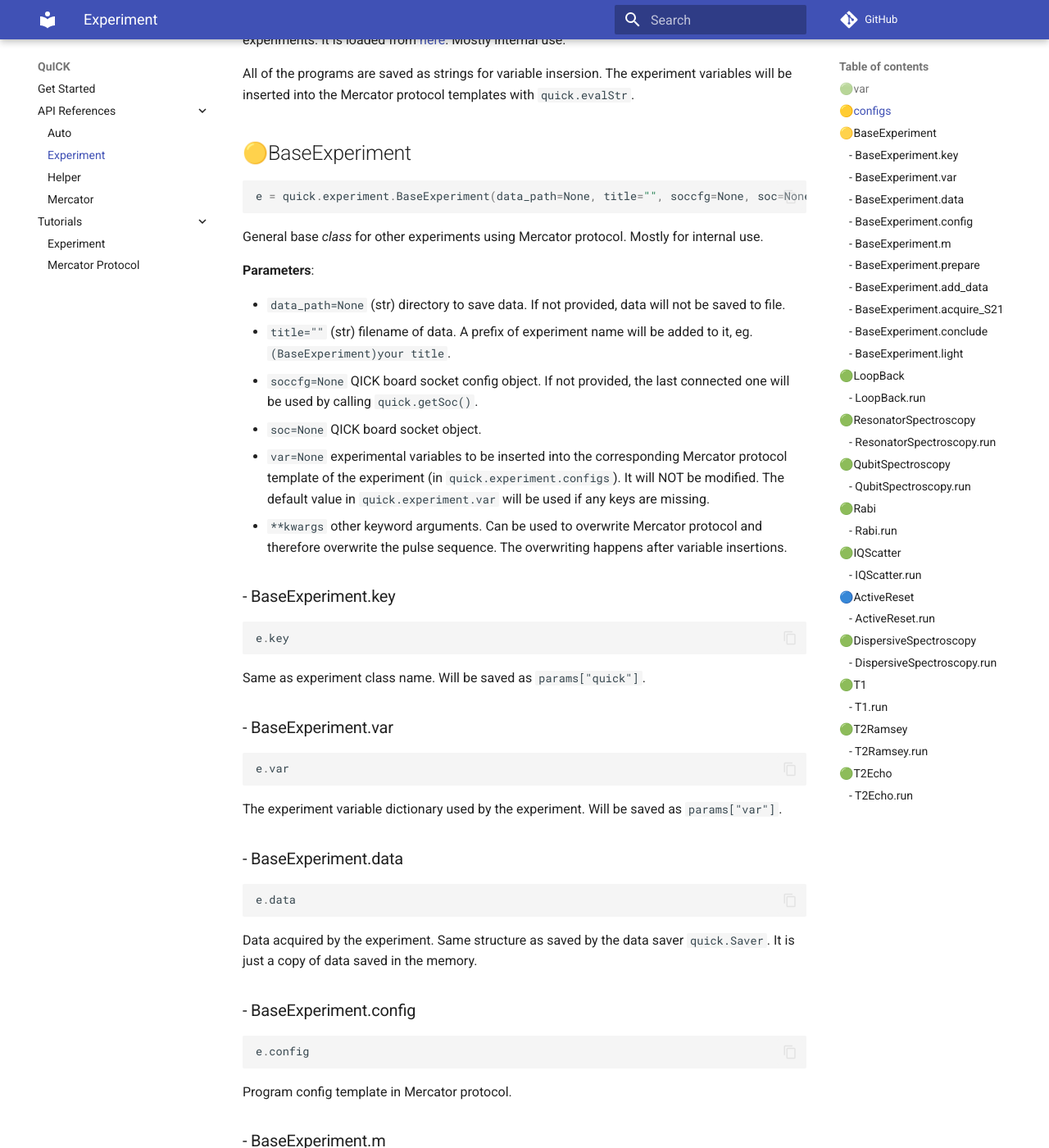
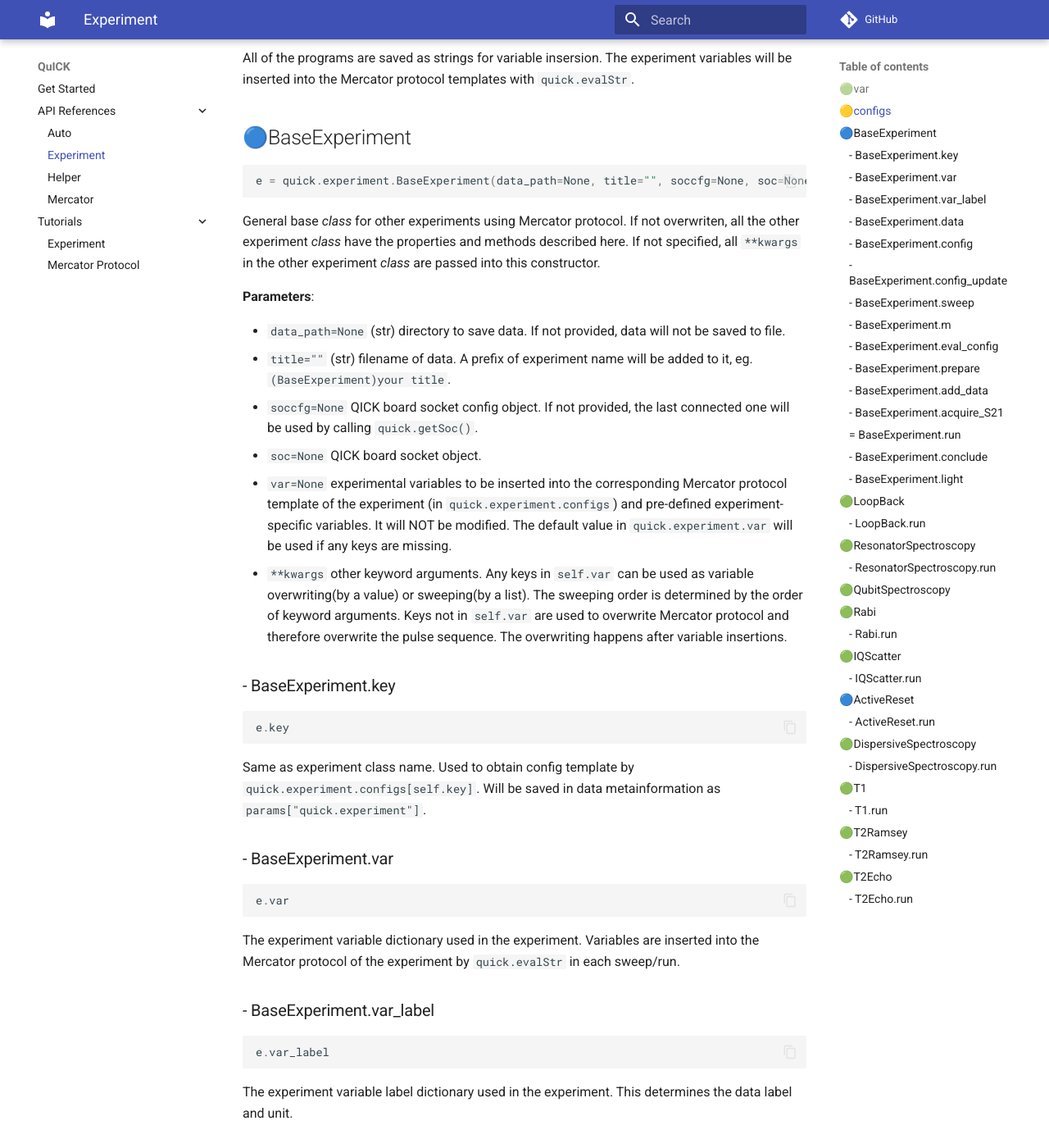
Before and after one commit to clelandlab/quick, an MkDocs documentation site: the page built from docs/API References/experiment.md, in a window 1280 px wide and 1400 px high, scrolled down 1075 px. Shown: the whole window at 82% size. Built offline with MkDocs 1.6.1 and Material for MkDocs 9.7.7, drawn with Linux system fonts in a browser that asks for light colours; comment, search, counter and statistics services are not loaded; some of the changed text lies outside the part shown.

Commit message:
Update doc for 0.2

````diff
--- a/docs/API References/experiment.md
+++ b/docs/API References/experiment.md
@@ -51,13 +50,13 @@
 
 All of the programs are saved as strings for variable insersion. The experiment variables will be inserted into the Mercator protocol templates with `quick.evalStr`.
 
-## 🟡BaseExperiment
+## 🔵BaseExperiment
 
 ```python
 e = quick.experiment.BaseExperiment(data_path=None, title="", soccfg=None, soc=None, var=None, **kwargs)
 ```
 
-General base *class* for other experiments using Mercator protocol. Mostly for internal use.
+General base *class* for other experiments using Mercator protocol. If not overwriten, all the other experiment *class* have the properties and methods described here. If not specified, all `**kwargs` in the other experiment *class* are passed into this constructor.
 
 **Parameters**:
 
@@ -65,8 +64,8 @@
 - `title=""` (str) filename of data. A prefix of experiment name will be added to it, eg. `(BaseExperiment)your title`.
 - `soccfg=None` QICK board socket config object. If not provided, the last connected one will be used by calling `quick.getSoc()`.
 - `soc=None` QICK board socket object.
-- `var=None` experimental variables to be inserted into the corresponding Mercator protocol template of the experiment (in `quick.experiment.configs`). It will NOT be modified. The default value in `quick.experiment.var` will be used if any keys are missing.
-- `**kwargs` other keyword arguments. Can be used to overwrite Mercator protocol and therefore overwrite the pulse sequence. The overwriting happens after variable insertions.
+- `var=None` experimental variables to be inserted into the corresponding Mercator protocol template of the experiment (in `quick.experiment.configs`) and pre-defined experiment-specific variables. It will NOT be modified. The default value in `quick.experiment.var` will be used if any keys are missing.
+- `**kwargs` other keyword arguments. Any keys in `self.var` can be used as variable overwriting(by a value) or sweeping(by a list). The sweeping order is determined by the order of keyword arguments. Keys not in `self.var` are used to overwrite Mercator protocol and therefore overwrite the pulse sequence. The overwriting happens after variable insertions.
 
 ### - BaseExperiment.key
 
@@ -74,7 +73,7 @@
 e.key
 ```
 
-Same as experiment class name. Will be saved as `params["quick"]`.
+Same as experiment class name. Used to obtain config template by `quick.experiment.configs[self.key]`. Will be saved in data metainformation as `params["quick.experiment"]`.
 
 ### - BaseExperiment.var
 
@@ -82,7 +81,15 @@
 e.var
 ```
 
-The experiment variable dictionary used by the experiment.  Will be saved as `params["var"]`.
+The experiment variable dictionary used in the experiment. Variables are inserted into the Mercator protocol of the experiment by `quick.evalStr` in each sweep/run.
+
+### - BaseExperiment.var_label
+
+```python
+e.var_label
+```
+
+The experiment variable label dictionary used in the experiment. This determines the data label and unit.
 
 ### - BaseExperiment.data
 
@@ -98,7 +105,23 @@
 e.config
 ```
 
-Program config template in Mercator protocol.
+Program config (pulse sequence) dictionary in Mercator protocol, will be run to acquire data.
+
+### - BaseExperiment.config_update
+
+```python
+e.config_update
+```
+
+Config update dictionary. Used to overwrite `self.config` after variable insertion in each sweep/run.
+
+### - BaseExperiment.sweep
+
+```python
+e.sweep
+```
+
+Sweep dictionary. Store sweeping variables.
 
 ### - BaseExperiment.m
 
@@ -107,6 +130,18 @@
 ```
 
 The Mercator instance created by the experiment.
+
+### - BaseExperiment.eval_config
+
+```python
+e.eval_config(v)
+```
+
+Perform variable insertion and then config overwriting, generating `self.config` from the template `quick.experiment.configs[self.key]`
+
+**Parameters**:
+
+- `v` (dict) variable dictionary, used in variable insertion.
 
 ### - BaseExperiment.prepare
 
@@ -118,7 +153,7 @@
 
 **Parameters**:
 
-- `indep_params=[]` (list) a list of 2-tuples, specifying meta information for independent variables, in the format of `("Name", "Unit")`
+- `indep_params=[]` (list) a list of 2-tuples, specifying meta information for independent variables, in the format of `("Name", "Unit")`. Note that variables in `self.sweep` are automatically added without passing in.
 - `log_mag=False` (bool) whether to measure amplitude in log scale (with normalization).
 - `population=False` (bool) whether to measure the qubit population.
 
@@ -137,23 +172,50 @@
 ### - BaseExperiment.acquire_S21
 
 ```python
-e.acquire_S21(cfg, indep_list, log_mag=False, decimated=False, population=False)
+e.acquire_S21(indep_list, log_mag=False, decimated=False, population=False)
 ```
 
-acquire data for standard S21 measurement. Mostly for internal use.
+acquire data for standard S21 measurement. Run the program specified by `self.config` in Mercator protocol. Mostly for internal use.
 
 **Parameters**:
 
-- `cfg` (dict) a program in Mercator protocol.
 - `indep_list` (list) a list of values for independent variables, in the exact order as specified by `prepare`.
 - `log_mag=False` (bool) whether to measure amplitude in log scale (with normalization).
 - `decimated=False` (bool) whether to acquire for time-series output.
 - `population=False` (bool) whether to measure the qubit population.
 
+### = BaseExperiment.run
+
+```python
+e = e.run(silent=False, log_mag=False, population=False)
+```
+
+Run the experiment. See details below.
+
+**Parameters**:
+
+- `silent=False` (bool) Whether to avoid any printing.
+- `log_mag=False` (bool) whether to measure amplitude in log scale (with normalization).
+- `population=False` (bool) whether to measure the qubit population.
+
+**Return**:
+
+- `e` the experiment object itself.
+
+**Detail**:
+
+This method performs the following steps:
+
+1. Call `self.prepare` to prepare the data saver.
+2. Use `quick.Sweep` to sweep the variables in `self.sweep`. In each sweep:
+    1. Call `self.eval_config` to generate the corresponding `self.config`
+    2. Call `self.acquire_S21` to execute and save data with `quick.Mercator`
+3. Call and return `self.conclude`
+
 ### - BaseExperiment.conclude
 
 ```python
-e.conclude(silent=False)
+e = e.conclude(silent=False)
 ```
 
 finalize the experiment, print message for completion. Mostly for internal use.
@@ -162,13 +224,21 @@
 
 - `silent=False` (bool) Whether to avoid any printing.
 
+**Return**:
+
+- `e` the experiment object itself.
+
 ### - BaseExperiment.light
 
 ```python
-e.light()
+e = e.light()
 ```
 
 Light the internal Mercator object.
+
+**Return**:
+
+- `e` the experiment object itself.
 
 ## 🟢LoopBack
 
@@ -178,7 +248,7 @@
 e = quick.experiment.LoopBack(**kwargs)
 ```
 
-Measure the loop-back signal.
+Measure the loop-back signal. No variable sweeping.
 
 - `indep_params = [("Time", "us")]`
 - `dep_params = [("Amplitude", "", "lin mag"), ("Phase", "rad"), ("I", ""), ("Q", "")]`
@@ -194,29 +264,29 @@
 **Parameters**:
 
 - `silent=False` (bool) Whether to avoid any printing.
+- `log_mag=False` (bool) whether to measure amplitude in log scale (with normalization).
+
+**Return**:
+
+- `e` the experiment object itself.
 
 ## 🟢ResonatorSpectroscopy
 
 > Base *class*: `BaseExperiment`
 
 ```python
-e = quick.experiment.ResonatorSpectroscopy(r_freqs=[], r_powers=None, **kwargs)
+e = quick.experiment.ResonatorSpectroscopy(**kwargs)
 ```
 
 Measure the resonator spectroscopy, including the power spectroscopy.
 
+- Arbitrary variable sweeping
 - `dep_params = [("Amplitude", "dB", "log mag"), ("Phase", "rad"), ("I", ""), ("Q", "")]`
-- Amplitude can be `lin mag` by setting `log_mag=False` in parameters of `e.run()`
-
-**Parameters**:
-
-- `r_freqs=[]` (1D ArrayLike) resonator frequency list `("Frequency", "MHz")`.
-- `r_powers=None` (1D ArrayLike) optional resonator power list `("Power", "dBm")`.
 
 ### - ResonatorSpectroscopy.run
 
 ```python
-e.run(silent=False, log_mag=True)
+e = e.run(silent=False, log_mag=True)
 ```
 
 run the experiment.
@@ -226,27 +296,44 @@
 - `silent=False` (bool) Whether to avoid any printing.
 - `log_mag=True` (bool) Whether to use log magnitude (dB).
 
+**Return**:
+
+- `e` the experiment object itself.
+
 ## 🟢QubitSpectroscopy
 
 > Base *class*: `BaseExperiment`
 
 ```python
-e = quick.experiment.QubitSpectroscopy(q_freqs=[], r_freqs=None, **kwargs)
+e = quick.experiment.QubitSpectroscopy(**kwargs)
 ```
 
 Measure the qubit spectroscopy, or two-tone spectroscopy.
 
+- Arbitrary variable sweeping
 - `dep_params = [("Amplitude", "", "lin mag"), ("Phase", "rad"), ("I", ""), ("Q", "")]`
+    - include `(Population, "")` by `e.run(population=True)`
+    - use log magnitude by `e.run(log_mag=True)`
 
-**Parameters**:
+## 🟢Rabi
 
-- `q_freqs=[]` (1D ArrayLike) qubit frequency list `("Qubit Frequency", "MHz")`.
-- `r_freqs=None` (1D ArrayLike) optional resonator frequency list `("Readout Frequency", "MHz")`.
-
-### - QubitSpectroscopy.run
+> Base *class*: `BaseExperiment`
 
 ```python
-e.run(silent=False)
+e = quick.experiment.Rabi(**kwargs)
+```
+
+Measure the Rabi oscillation.
+
+- Arbitrary variable sweeping, plus:
+    - `cycle=0` (int) extra pi pulse cycle. Every cycle gives two extra pi pulse. `cycle=0` gives 1 pi pulse.
+- `dep_params = [("Population", ""), ("Amplitude", "", "lin mag"), ("Phase", "rad"), ("I", ""), ("Q", "")]`
+    - remove `(Population, "")` by `e.run(population=False)`
+
+### - Rabi.run
+
+```python
+e.run(silent=False, population=True)
 ```
 
 run the experiment.
@@ -254,37 +341,11 @@
 **Parameters**:
 
 - `silent=False` (bool) Whether to avoid any printing.
+- `population=True` (bool) whether to measure the qubit population.
 
-## 🟢Rabi
+**Return**:
 
-> Base *class*: `BaseExperiment`
-
-```python
-e = quick.experiment.Rabi(q_lengths=None, q_gains=None, q_freqs=None, cycles=None, **kwargs)
-```
-
-Measure the Rabi oscillation. Any combinations of the four independent variables can be sweeped.
-
-- `dep_params = [("Population", ""), ("Amplitude", "", "lin mag"), ("Phase", "rad"), ("I", ""), ("Q", "")]`
-
-**Parameters**:
-
-- `q_lengths=None` (1D ArrayLike) optional qubit pulse length list `("Pulse Length", "us")`.
-- `q_gains=None` (1D ArrayLike) optional qubit pulse gain list `("Pulse Gain", "a.u.")`.
-- `q_freqs=None` (1D ArrayLike) optional qubit frequency list `("Qubit Frequency", "MHz")`.
-- `cycles=None` (1D ArrayLike) optional extra cycle list `("Extra Cycles", "")`. Each extra cycle introduces 2 extra pi pulses. `cycle=0` gives one pi pulse.
-
-### - Rabi.run
-
-```python
-e.run(silent=False)
-```
-
-run the experiment.
-
-**Parameters**:
-
-- `silent=False` (bool) Whether to avoid any printing.
+- `e` the experiment object itself.
 
 ## 🟢IQScatter
 
@@ -294,7 +355,7 @@
 e = quick.experiment.IQScatter(**kwargs)
 ```
 
-Measure the IQ scatter data.
+Measure the IQ scatter data. No variable sweeping.
 
 - `dep_params = [("I 0", ""), ("Q 0", ""), ("I 1", ""), ("Q 1", "")]`
 
@@ -310,6 +371,10 @@
 
 - `silent=False` (bool) Whether to avoid any printing.
 
+**Return**:
+
+- `e` the experiment object itself.
+
 ## 🔵ActiveReset
 
 > Base *class*: `BaseExperiment`
@@ -318,7 +383,7 @@
 e = quick.experiment.ActiveReset(**kwargs)
 ```
 
-Test active reset. Performing an amplitude Rabi for 100 points.
+Test active reset. Performing an amplitude Rabi for 100 points. No variable sweeping.
 
 - `dep_params = [("Population", "", "before reset"), ("Population", "", "after reset")]`
 
@@ -334,21 +399,25 @@
 
 - `silent=False` (bool) Whether to avoid any printing.
 
+**Return**:
+
+- `e` the experiment object itself.
+
 ## 🟢DispersiveSpectroscopy
 
 > Base *class*: `BaseExperiment`
 
 ```python
-e = quick.experiment.DispersiveSpectroscopy(r_freqs=[], **kwargs)
+e = quick.experiment.DispersiveSpectroscopy(r_freq=[], **kwargs)
 ```
 
-Measure the dispersive spectroscopy.
+Measure the dispersive spectroscopy. No variable sweeping.
 
 - `dep_params = [("Amplitude 0", "dB", "log mag"), ("Phase 0", "rad"), ("I 0", ""), ("Q 0", ""), ("Amplitude 1", "dB", "log mag"), ("Phase 1", "rad"), ("I 1", ""), ("Q 1", "")]`
 
 **Parameters**:
 
-- `r_freqs=[]` (1D ArrayLike) resonator frequency list `("Frequency", "MHz")`.
+- `r_freq=[]` (1D ArrayLike) resonator frequency list `("Frequency", "MHz")`.
 
 ### - DispersiveSpectroscopy.run
 
@@ -362,26 +431,29 @@
 
 - `silent=False` (bool) Whether to avoid any printing.
 
+**Return**:
+
+- `e` the experiment object itself.
+
 ## 🟢T1
 
 > Base *class*: `BaseExperiment`
 
 ```python
-e = quick.experiment.T1(times=[], **kwargs)
+e = quick.experiment.T1(**kwargs)
 ```
 
 Measure the T1 decay.
 
+- Arbitrary variable sweeping, plus:
+    - `time=0` (us) readout delay time.
 - `dep_params = [("Population", ""), ("Amplitude", "", "lin mag"), ("Phase", "rad"), ("I", ""), ("Q", "")]`
-
-**Parameters**:
-
-- `times=[]` (1D ArrayLike) pulse delay time list `("Pulse Delay", "us")`.
+    - remove `(Population, "")` by `e.run(population=False)`
 
 ### - T1.run
 
 ```python
-e.run(silent=False)
+e.run(silent=False, population=True)
 ```
 
 run the experiment.
@@ -389,28 +461,32 @@
 **Parameters**:
 
 - `silent=False` (bool) Whether to avoid any printing.
+- `population=True` (bool) whether to measure the qubit population.
+
+**Return**:
+
+- `e` the experiment object itself.
 
 ## 🟢T2Ramsey
 
 > Base *class*: `BaseExperiment`
 
 ```python
-e = quick.experiment.T2Ramsey(times=[], fringe_freqs=None, **kwargs)
+e = quick.experiment.T2Ramsey(**kwargs)
 ```
 
 Measure the T2 decay with fringe by Ramsey oscillation.
 
+- Arbitrary variable sweeping, plus:
+    - `time=0` (us) readout delay time.
+    - `fringe_freq=0` (MHz) fringe frequency.
 - `dep_params = [("Population", ""), ("Amplitude", "", "lin mag"), ("Phase", "rad"), ("I", ""), ("Q", "")]`
-
-**Parameters**:
-
-- `times=[]` (1D ArrayLike) pulse delay time list `("Pulse Delay", "us")`.
-- `fringe_freqs=None` (1D ArrayLike) fringe frequency list `("Fringe Frequency", "MHz")`.
+    - remove `(Population, "")` by `e.run(population=False)`
 
 ### - T2Ramsey.run
 
 ```python
-e.run(silent=False)
+e.run(silent=False, population=True)
 ```
 
 run the experiment.
@@ -418,29 +494,33 @@
 **Parameters**:
 
 - `silent=False` (bool) Whether to avoid any printing.
+- `population=True` (bool) whether to measure the qubit population.
+
+**Return**:
+
+- `e` the experiment object itself.
 
 ## 🟢T2Echo
 
 > Base *class*: `BaseExperiment`
 
 ```python
-e = quick.experiment.T2Echo(times=[], fringe_freqs=None, cycle=0, **kwargs)
+e = quick.experiment.T2Echo(**kwargs)
 ```
 
 Measure the T2 decay with fringe by Hahn echo or CPMG method. Pi pulses for echo will always be on +y axis (90 degrees phase).
 
+- Arbitrary variable sweeping, plus:
+    - `time=0` (us) readout delay time.
+    - `cycle=0` (int) extra cycle in the CPMG method. Each extra cycle introduces 1 extra pi pulse, implementing the CPMG pulse sequence. `cycle=0` gives 1 pi pulse.
+    - `fringe_freq=0` (MHz) fringe frequency.
 - `dep_params = [("Population", ""), ("Amplitude", "", "lin mag"), ("Phase", "rad"), ("I", ""), ("Q", "")]`
-
-**Parameters**:
-
-- `times=[]` (1D ArrayLike) pulse delay time list `("Pulse Delay", "us")`.
-- `fringe_freqs=None` (1D ArrayLike) fringe frequency list `("Fringe Frequency", "MHz")`.
-- `cycle=0` (int) extra cycle in the CPMG method. Each extra cycle introduces 1 extra pi pulse, implementing the CPMG pulse sequence. `cycle=0` gives 1 pi pulse.
+    - remove `(Population, "")` by `e.run(population=False)`
 
 ### - T2Echo.run
 
 ```python
-e.run(silent=False)
+e.run(silent=False, population=True)
 ```
 
 run the experiment.
@@ -448,3 +528,8 @@
 **Parameters**:
 
 - `silent=False` (bool) Whether to avoid any printing.
+- `population=True` (bool) whether to measure the qubit population.
+
+**Return**:
+
+- `e` the experiment object itself.
````
Also changed, not shown: other parts of docs/API References/experiment.md (+1 -2 lines), docs/Tutorials/experiment.md (+12 -9 lines), 3 other files.
